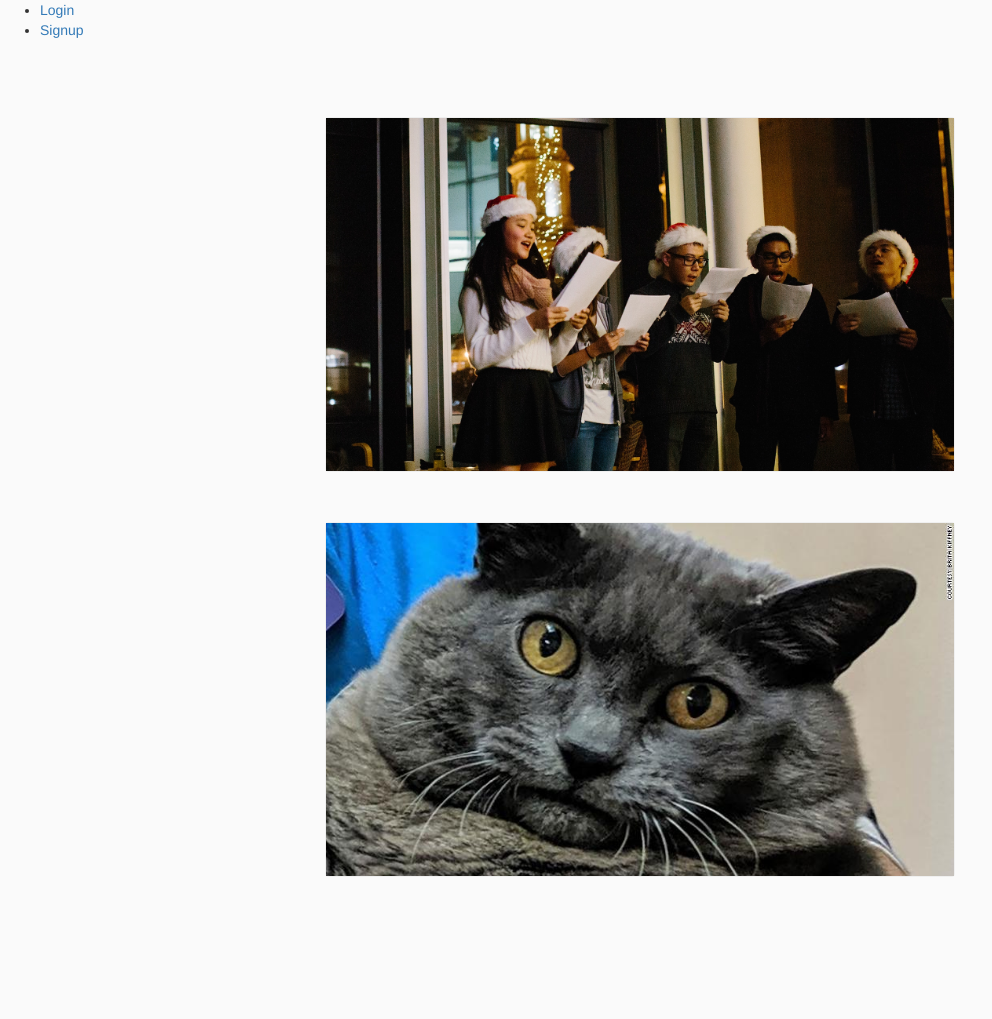
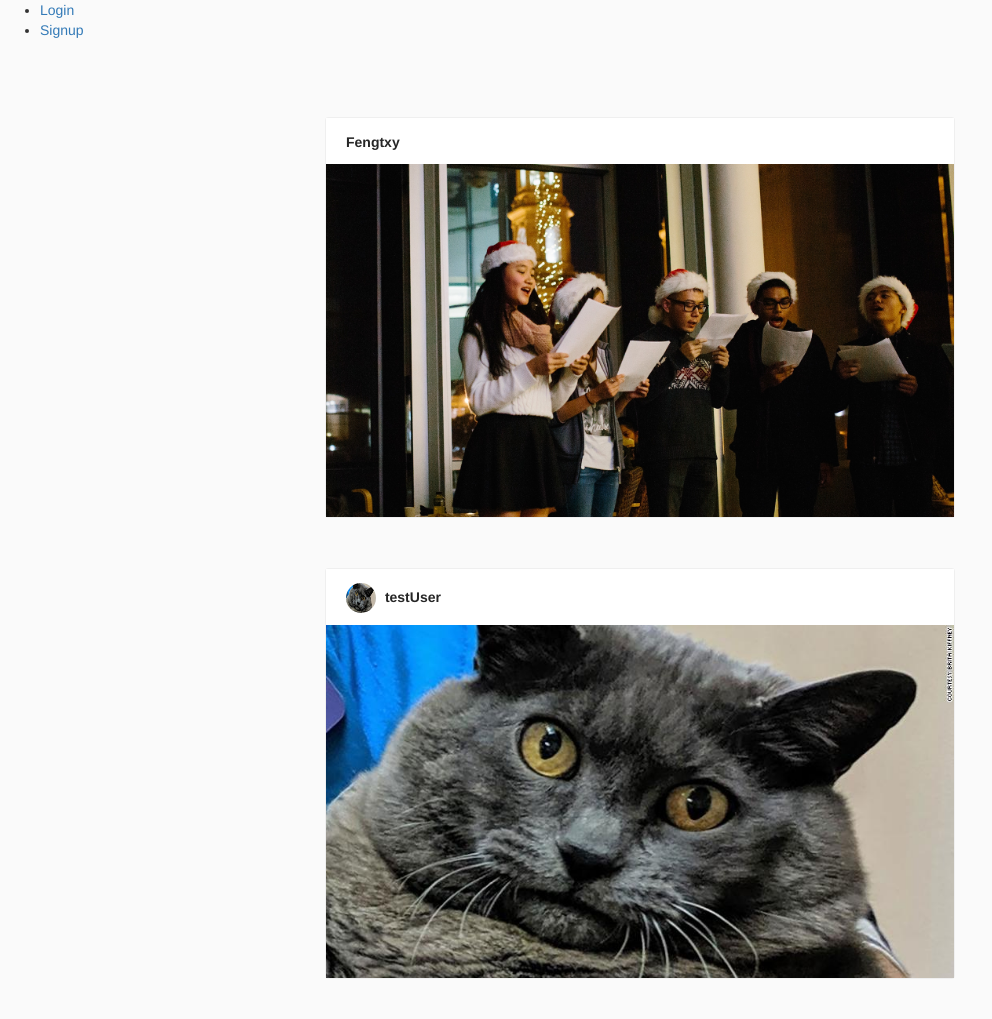
Before and after one commit to Iansdfg/InstaJZ, a Django app: page /insta/posts/ in a window 1280 px wide. Shown: the top 1019 px of the page, without its empty margins (0-992 px from the left). Before the commit the page ends 876 px from the top, so only its background shows below. Run offline with Django 3.2, Linux system fonts and the light colour scheme; data comes from the database, SQL or seed files in the repository; both versions use the stored data as it was after the commit; parts of the project's set-up code (start-up, migrations or seed data) failed here and were passed over; some libraries are stand-ins or nearby versions.

Commit message:
10/26/19

```diff
--- a/Insta/models.py
+++ b/Insta/models.py
@@ -48,3 +48,6 @@ class Like(models.Model):
 
     class Meta:
         unique_together = ('post', 'user')
+
+    def __str__(self):
+        return 'Like: ' + self.user.username + ' likes ' + self.post.title
--- a/templates/index.html
+++ b/templates/index.html
@@ -7,19 +7,20 @@
     {% for post in object_list %}
         <div class="row">
             <div class="card view-update {{ post.pk }}">
-                {% comment %} <div class="card__panel-head">
+                <div class="card__panel-head">
                     <div class="poster__info">
-                        <a href="{% url 'profile' post.author.pk %}" class="poster__name">
+                        <a href="test" class="poster__name">
                             {% if post.author.profile_pic %}
                                 <img class="poster__profilepic" src="{{ post.author.profile_pic.url }}">
                             {% endif %}
                             {{ post.author.username }}
                         </a>
-                        <span class="poster__timestamp">
+                        {% comment %} <span class="poster__timestamp">
                             {{ post.posted_on|timesince }}
-                        </span>
+                        </span> {% endcomment %}
                     </div>
-                </div> {% endcomment %}
+                </div>
+
                 <a href="{% url 'post_detail' post.pk %}">
                     <img class="card__main-image" src="{{ post.image }}">
                 </a>
```
Also changed, not shown: Insta/migrations/0001_initial.py, Insta/migrations/0002_instauser.py (deleted), db.sqlite3, static/images/posts/cat.jpg (added), static/images/posts/tree-lighting-9_0.jpg (added), static/images/profiles/cat.jpg (added).
